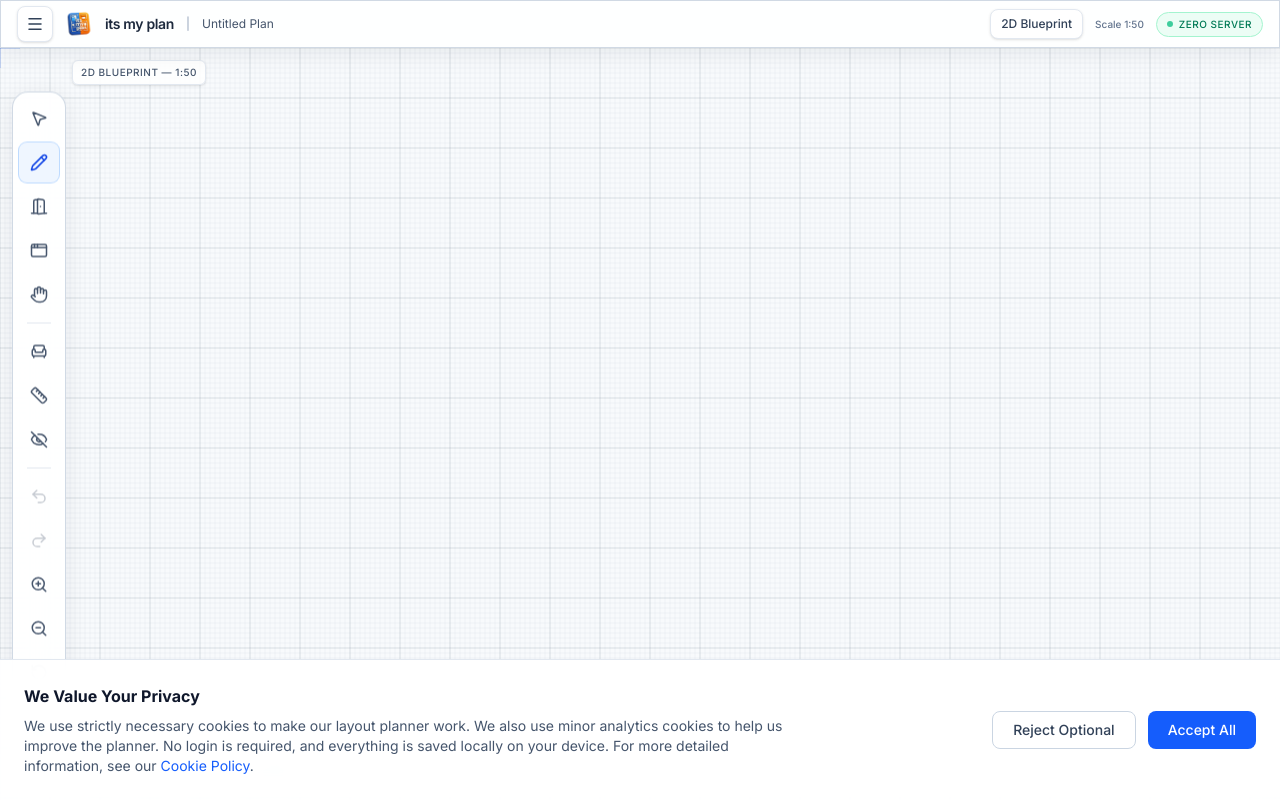
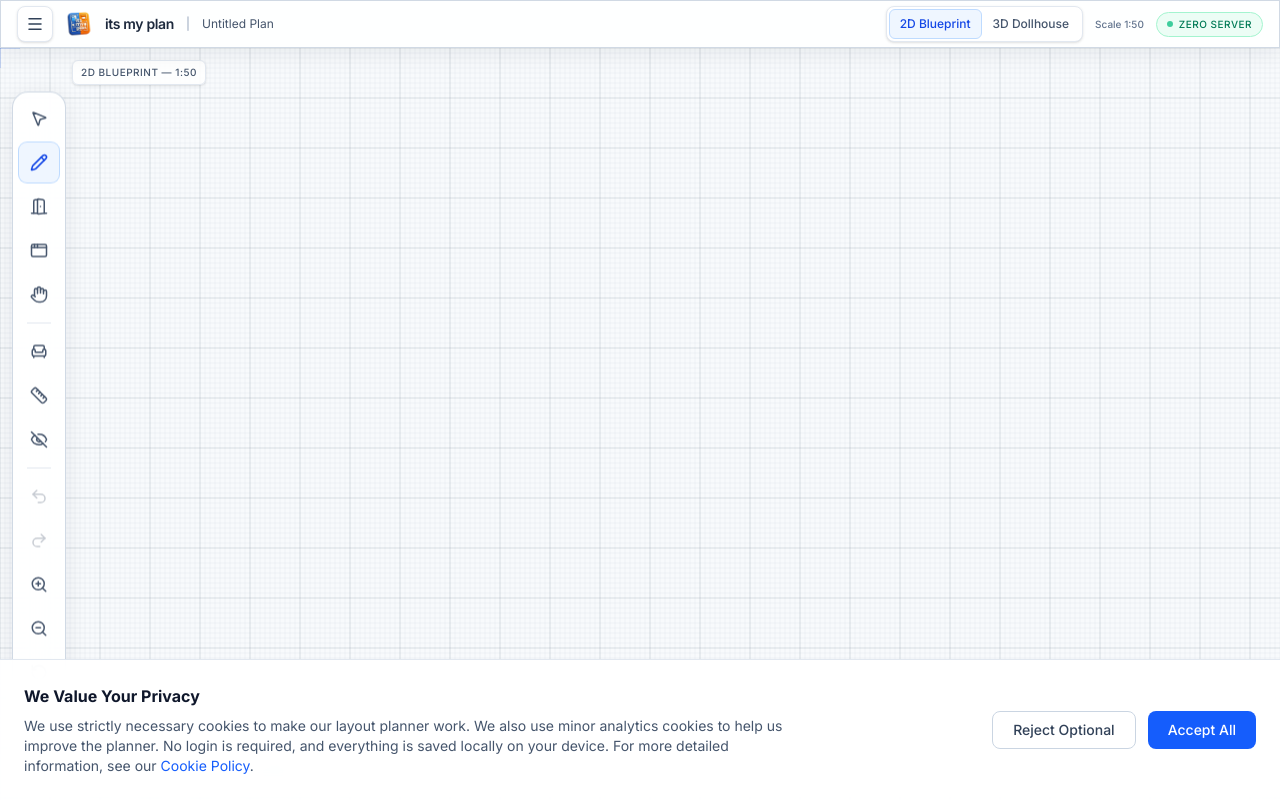
Before and after one commit to itsmyapp-code/its-my-plan, a Next.js app: page / in a window 1280 px wide. Built offline with nearby package versions, Linux system fonts and the light colour scheme; no server answers.

Commit message:
Fix 3D door swing, improve 2D/3D toggle, and boost dimension contrast

```diff
--- a/src/components/AppShell.tsx
+++ b/src/components/AppShell.tsx
@@ -125,12 +125,30 @@ export function AppShell() {
         </div>
 
         <div className="flex items-center gap-3">
-          <button
-            onClick={() => useUIStore.getState().toggleViewMode()}
-            className="flex items-center gap-1.5 px-2.5 py-1.5 rounded-lg bg-white hover:bg-slate-50 border border-slate-200 text-xs font-medium text-slate-700 transition-colors shadow-sm"
-          >
-            {viewMode === '2d' ? '2D Blueprint' : '3D Dollhouse'}
-          </button>
+          <div className="flex items-center rounded-lg border border-slate-200 bg-white p-0.5 shadow-sm">
+            <button
+              onClick={() => useUIStore.getState().setViewMode('2d')}
+              className={`px-2.5 py-1.5 rounded-md text-xs font-medium transition-colors ${
+                viewMode === '2d'
+                  ? 'bg-blue-50 text-blue-700 border border-blue-200'
+                  : 'text-slate-600 hover:text-slate-800 hover:bg-slate-50 border border-transparent'
+              }`}
+              aria-pressed={viewMode === '2d'}
+            >
+              2D Blueprint
+            </button>
+            <button
+              onClick={() => useUIStore.getState().setViewMode('3d')}
+              className={`px-2.5 py-1.5 rounded-md text-xs font-medium transition-colors ${
+                viewMode === '3d'
+                  ? 'bg-blue-50 text-blue-700 border border-blue-200'
+                  : 'text-slate-600 hover:text-slate-800 hover:bg-slate-50 border border-transparent'
+              }`}
+              aria-pressed={viewMode === '3d'}
+            >
+              3D Dollhouse
+            </button>
+          </div>
 
           {viewMode === '2d' && (
             <span className="text-[10px] text-slate-500 font-medium hidden sm:inline">
--- a/src/components/canvas2d/DimensionLabel.tsx
+++ b/src/components/canvas2d/DimensionLabel.tsx
@@ -30,8 +30,8 @@ export function DimensionLabel({ midpoint, angle, length, offsetDistance = 12 }:
         width={56}
         height={14}
         rx={4}
-        fill="rgba(15, 23, 42, 0.85)"
-        stroke="rgba(71, 85, 105, 0.3)"
+        fill="rgba(248, 250, 252, 0.95)"
+        stroke="rgba(30, 41, 59, 0.35)"
         strokeWidth={0.5}
         transform={`rotate(${textAngle}, ${midpoint.x + perpX}, ${midpoint.y + perpY})`}
       />
@@ -40,7 +40,7 @@ export function DimensionLabel({ midpoint, angle, length, offsetDistance = 12 }:
         x={midpoint.x + perpX}
         y={midpoint.y + perpY + 3.5}
         textAnchor="middle"
-        fill="var(--canvas-dimension-text)"
+        fill="#0f172a"
         fontSize={8}
         fontFamily="var(--font-sans)"
         fontWeight={500}
--- a/src/utils/openingHelpers.ts
+++ b/src/utils/openingHelpers.ts
@@ -99,10 +99,15 @@ export function getDoorOpenRotationY(opening: Opening): number {
   const openAngle = Math.PI / 3;
   const swingPositiveNormal = !opening.flipDirection;
   const hingeP1 = (opening.hingeSide ?? 'p1') === 'p1';
+  let rot = 0;
   if (hingeP1) {
-    return swingPositiveNormal ? openAngle : -openAngle;
+    rot = swingPositiveNormal ? openAngle : -openAngle;
+  } else {
+    rot = swingPositiveNormal ? -openAngle : openAngle;
   }
-  return swingPositiveNormal ? -openAngle : openAngle;
+  // 3D wall meshes are placed with an inverted Z mapping relative to 2D plan Y,
+  // so the door leaf rotation must be mirrored to match the 2D swing direction.
+  return -rot;
 }
 
 /**
@@ -112,7 +117,7 @@ export function getDoorArcPath(
   opening: Opening,
   wall: Wall
 ): string {
-  const { point, angle } = positionOnWall(wall, opening.distanceFromP1);
+  const { point } = positionOnWall(wall, opening.distanceFromP1);
   const halfWidth = opening.width / 2;
   const normal = wallNormal(wall);
   const dir = wallDirection(wall);
```
